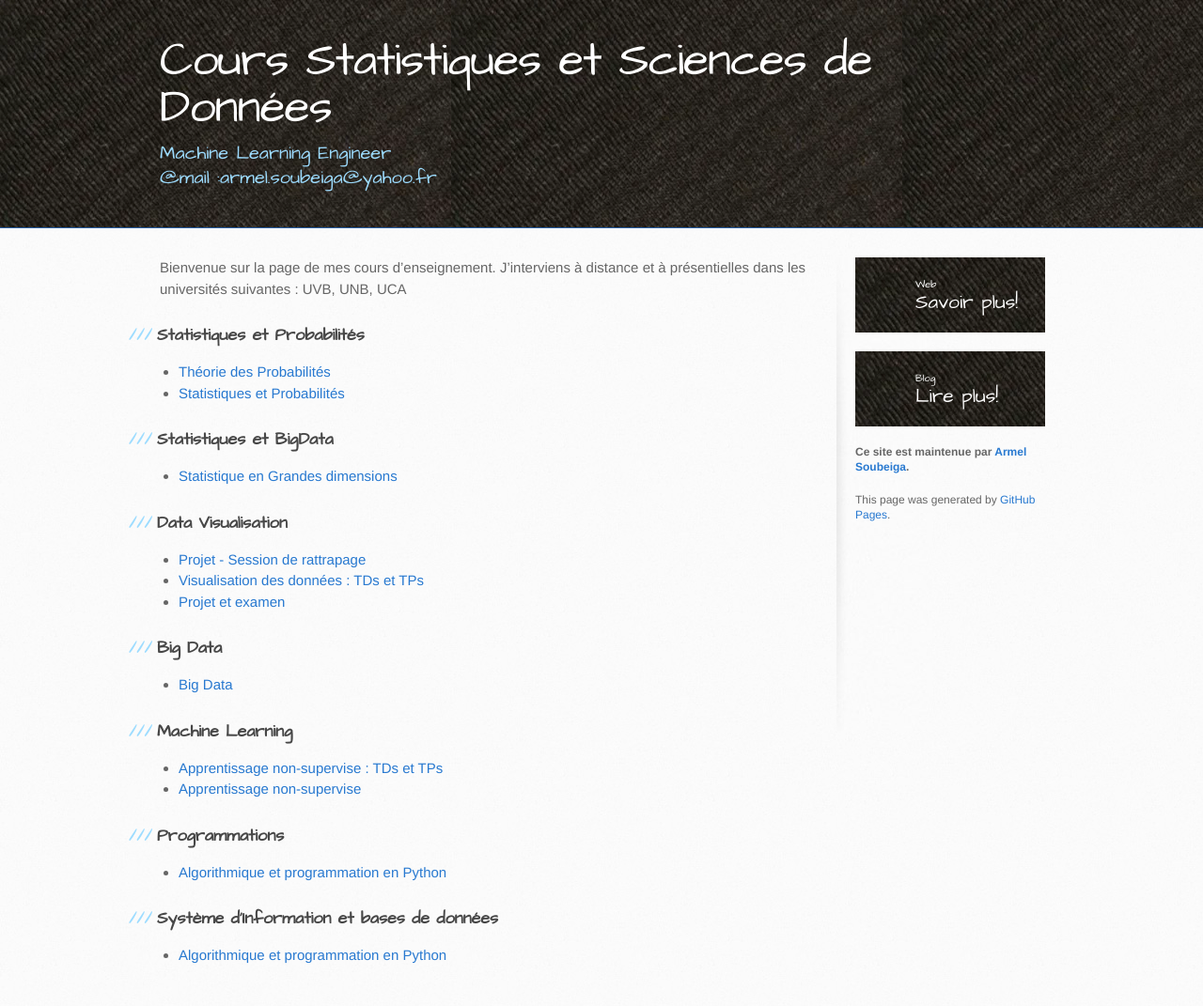
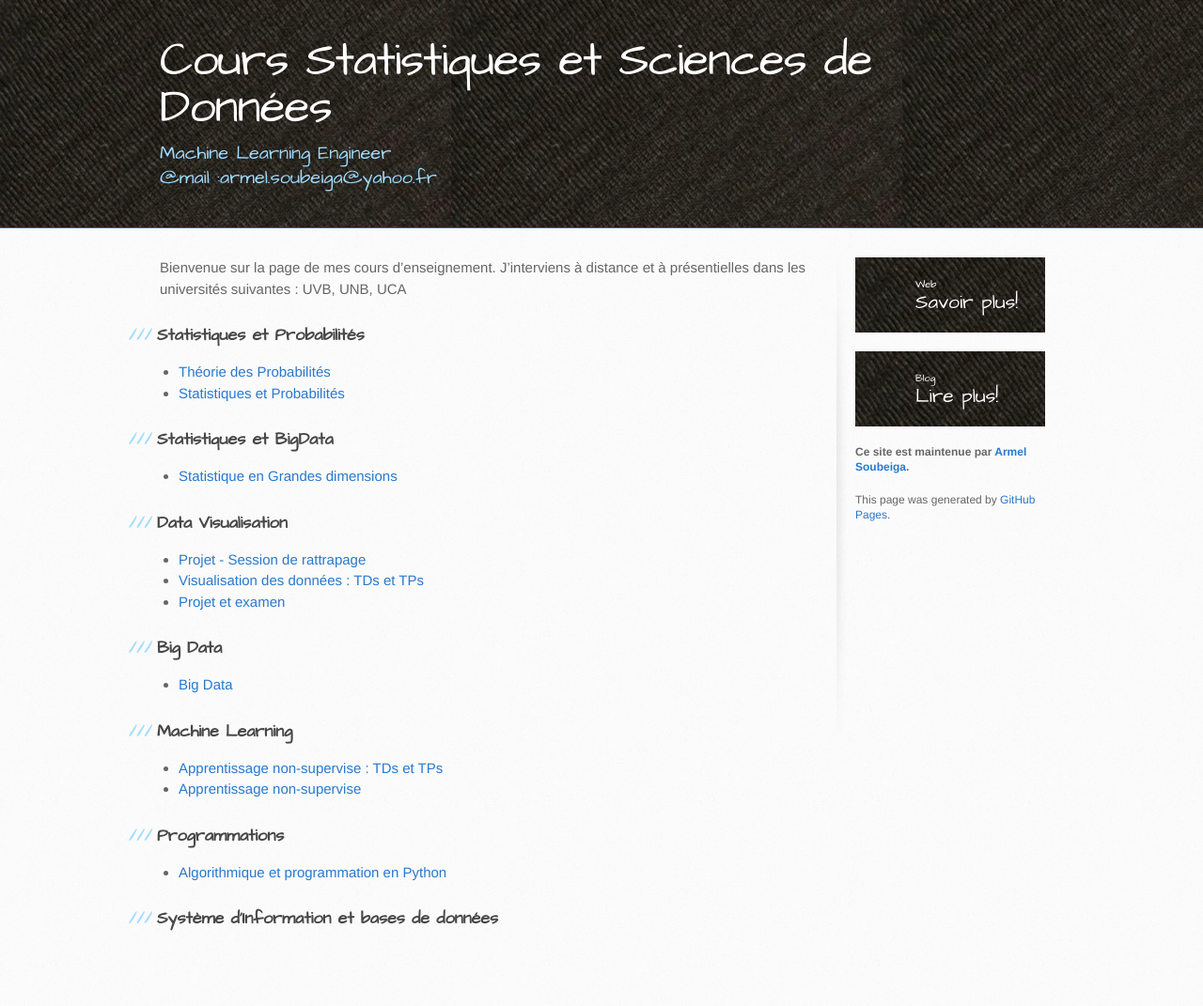
Before and after one commit to armelsoubeiga/Cours, a Jekyll site: the page built from index.md, in a window 1280 px wide. Shown: the whole page at 94% size. Built offline with Jekyll 4.4.1, drawn with Linux system fonts in a browser that asks for light colours; after the commit the page ends 1034 px from its top, so only the background shows below that.

Commit message:
Update index.md

```diff
--- a/index.md
+++ b/index.md
@@ -50,7 +50,7 @@ Bienvenue sur la page de mes cours d'enseignement. J'interviens à distance et
 
 ### Système d'Information et bases de données
   <ul class="posts">
-    {% for post in site.categories.programmation %}
+    {% for post in site.categories.systeminfo %}
       <li><a href="{{ site.baseurl }}{{ post.url }}">{{ post.title }}</a></li>
     {% endfor %}
   </ul>
```
